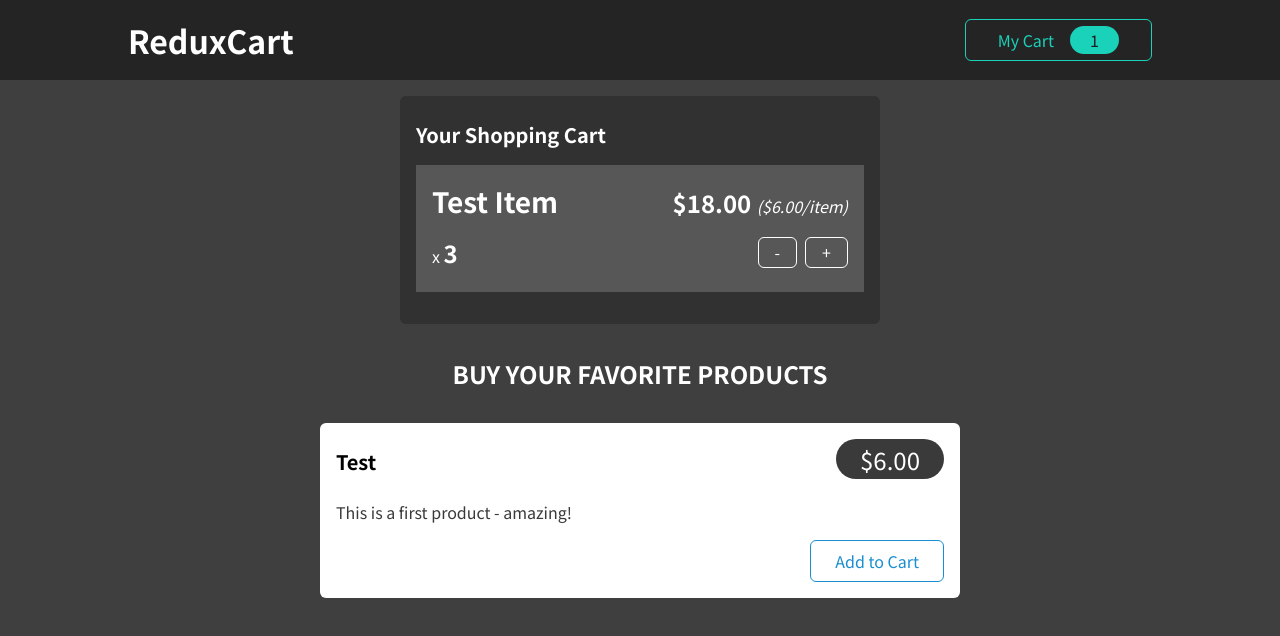
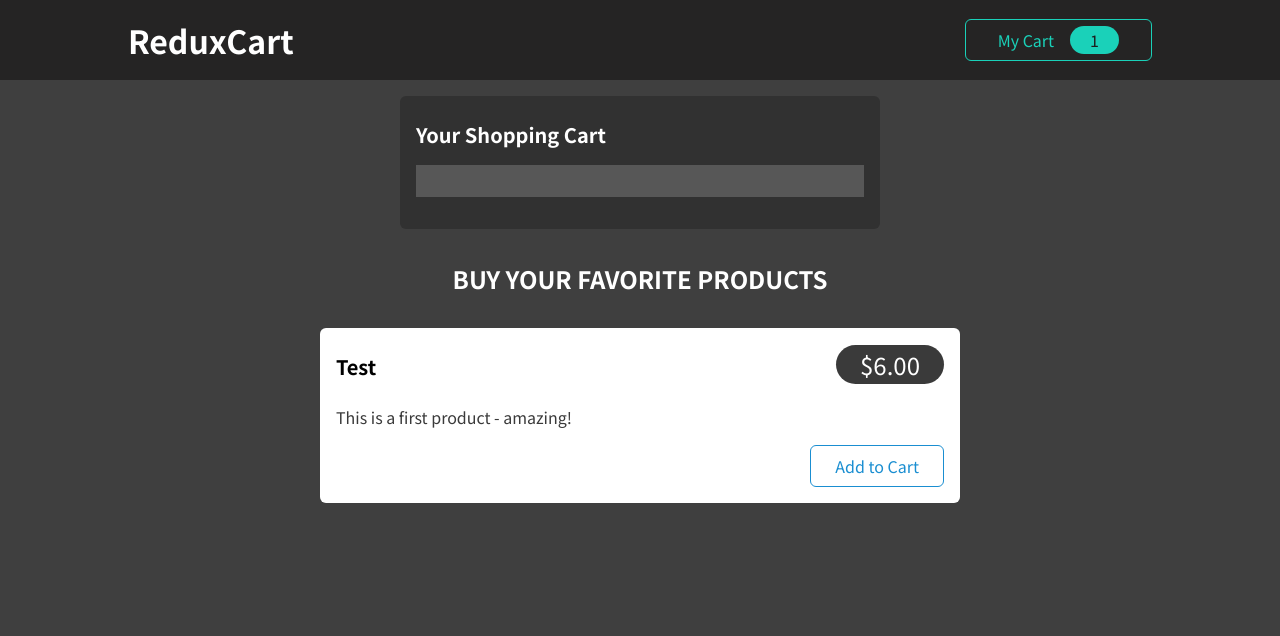
Before and after one commit to Hassan-Ahmadzai/Forms-and-User-Input, a React (Vite) app: page / in a window 1280 px wide. Shown: the top 636 px of the page. Built offline with nearby package versions, Linux system fonts and the light colour scheme.

Commit message:
Initial Commit

```diff
--- a/src/components/Cart/CartItem.jsx
+++ b/src/components/Cart/CartItem.jsx
@@ -6,22 +6,7 @@ const CartItem = (props) => {
 
   return (
     <li className={classes.item}>
-      <header>
-        <h3>{title}</h3>
-        <div className={classes.price}>
-          ${total.toFixed(2)}{' '}
-          <span className={classes.itemprice}>(${price.toFixed(2)}/item)</span>
-        </div>
-      </header>
-      <div className={classes.details}>
-        <div className={classes.quantity}>
-          x <span>{quantity}</span>
-        </div>
-        <div className={classes.actions}>
-          <button>-</button>
-          <button>+</button>
-        </div>
-      </div>
+
     </li>
   );
 };
```
